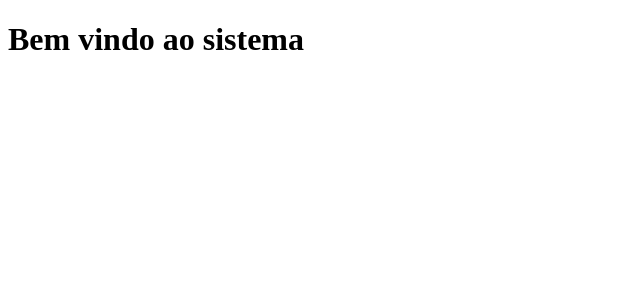
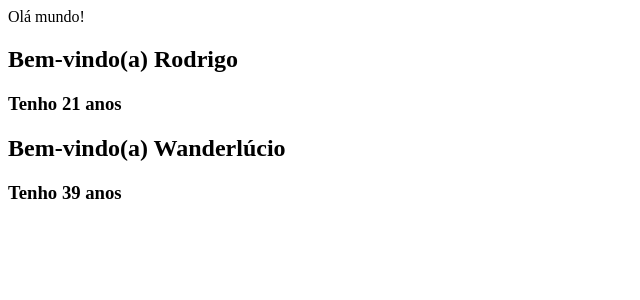
Before and after one commit to rodrigojmcosta/react-firstapp, a React (Create React App) app: page / in a window 1280 px wide. Shown: the top 300 px of the page, without its empty margins (0-640 px from the left). Built offline with nearby package versions, Linux system fonts and the light colour scheme.

Commit message:
33_Entendendo props e component

```diff
--- a/src/App.js
+++ b/src/App.js
@@ -1,8 +1,23 @@
+import React from "react";
 
-export default function App() {
+const BemVindo = (props) => {
+    return(
+      <div>
+        <h2>Bem-vindo(a) {props.nome}</h2>
+        <h3>Tenho {props.idade} anos </h3>
+      </div>
+    );
+}
+
+
+function App() {
   return(
     <div>
-      <h1>Bem vindo ao sistema</h1>
+      Olá mundo!
+      <BemVindo nome="Rodrigo" idade="21"/>
+      <BemVindo nome="Wanderlúcio" idade="39"/>
     </div>
   )
 }
+
+export default App;
```
